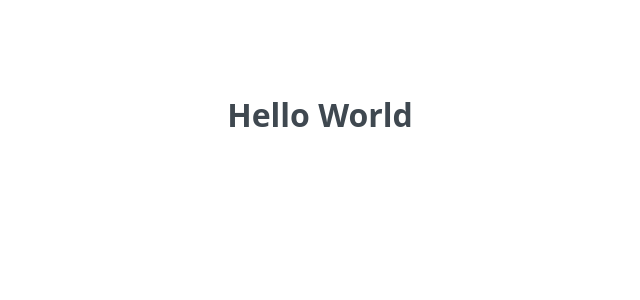
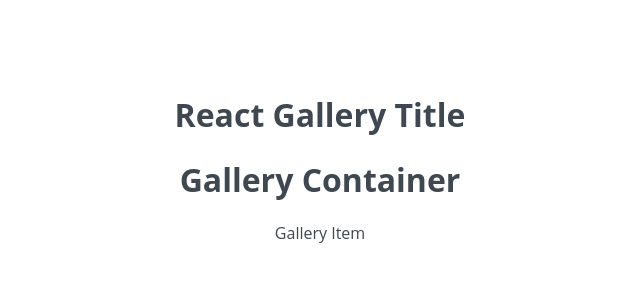
Before and after one commit to RickyDeFazio/react-gallery, a React (Create React App) app: page / in a window 1280 px wide. Shown: the top 300 px of the page, without its empty margins (320-960 px from the left). Built offline with nearby package versions, Linux system fonts and the light colour scheme.

Commit message:
Get Started

```diff
--- a/src/App.js
+++ b/src/App.js
@@ -1,12 +1,26 @@
-import React from 'react';
+import React, {Component} from 'react';
+import Gallery from './components/Gallery';
+import Title from './components/Title';
 
 
-function App() {
-  return (
-    <div className="App">
-      <h1>Hello World</h1>
-    </div>
-  );
+class App extends Component {
+
+  state = {
+    title: "React Gallery Title"
+  }
+
+
+  componentDidMount() {
+
+  }
+
+  render() {
+    return (
+      <div className="App">
+        <Title title={this.state.title}/>
+        <Gallery />
+      </div>
+    );
+  }
 }
-
 export default App;
--- /dev/null
+++ b/src/components/Gallery.js
@@ -0,0 +1,14 @@
+import React from 'react';
+import GalleryItem from './GalleryItem';
+
+const Gallery = () => {
+  return (
+    <div>
+      <h1>Gallery Container</h1>
+      <GalleryItem />
+    </div>
+
+  )
+}
+
+export default Gallery;
--- /dev/null
+++ b/src/components/GalleryItem.js
@@ -0,0 +1,9 @@
+import React from 'react';
+
+const GalleryItem = (props) => {
+  return (
+    <p>Gallery Item</p>
+  )
+}
+
+export default GalleryItem;
--- /dev/null
+++ b/src/components/Title.js
@@ -0,0 +1,9 @@
+import React from 'react';
+
+const Title = (props) => {
+  return (
+    <h1>{props.title}</h1>
+  )
+}
+
+export default Title;
```
